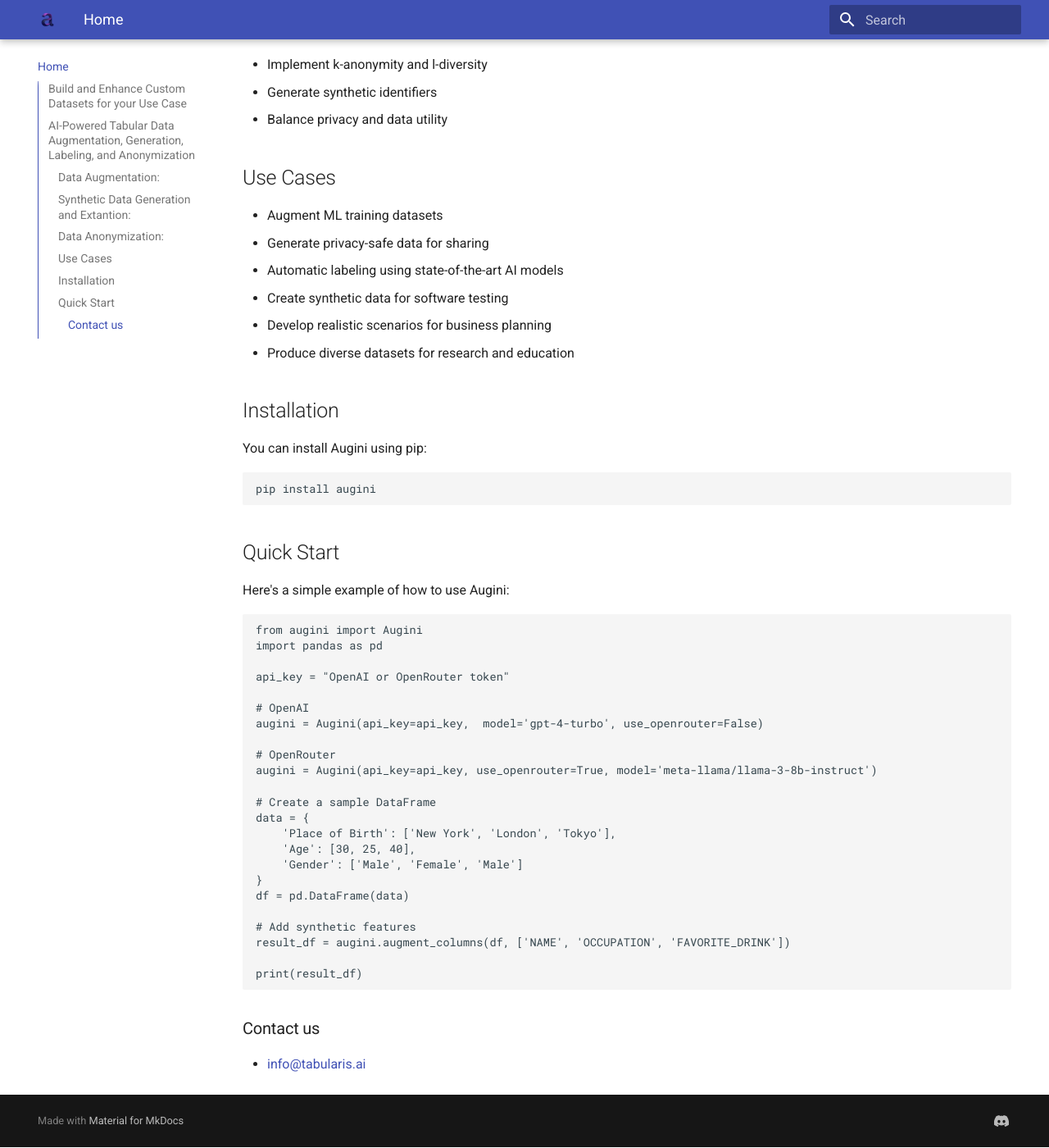
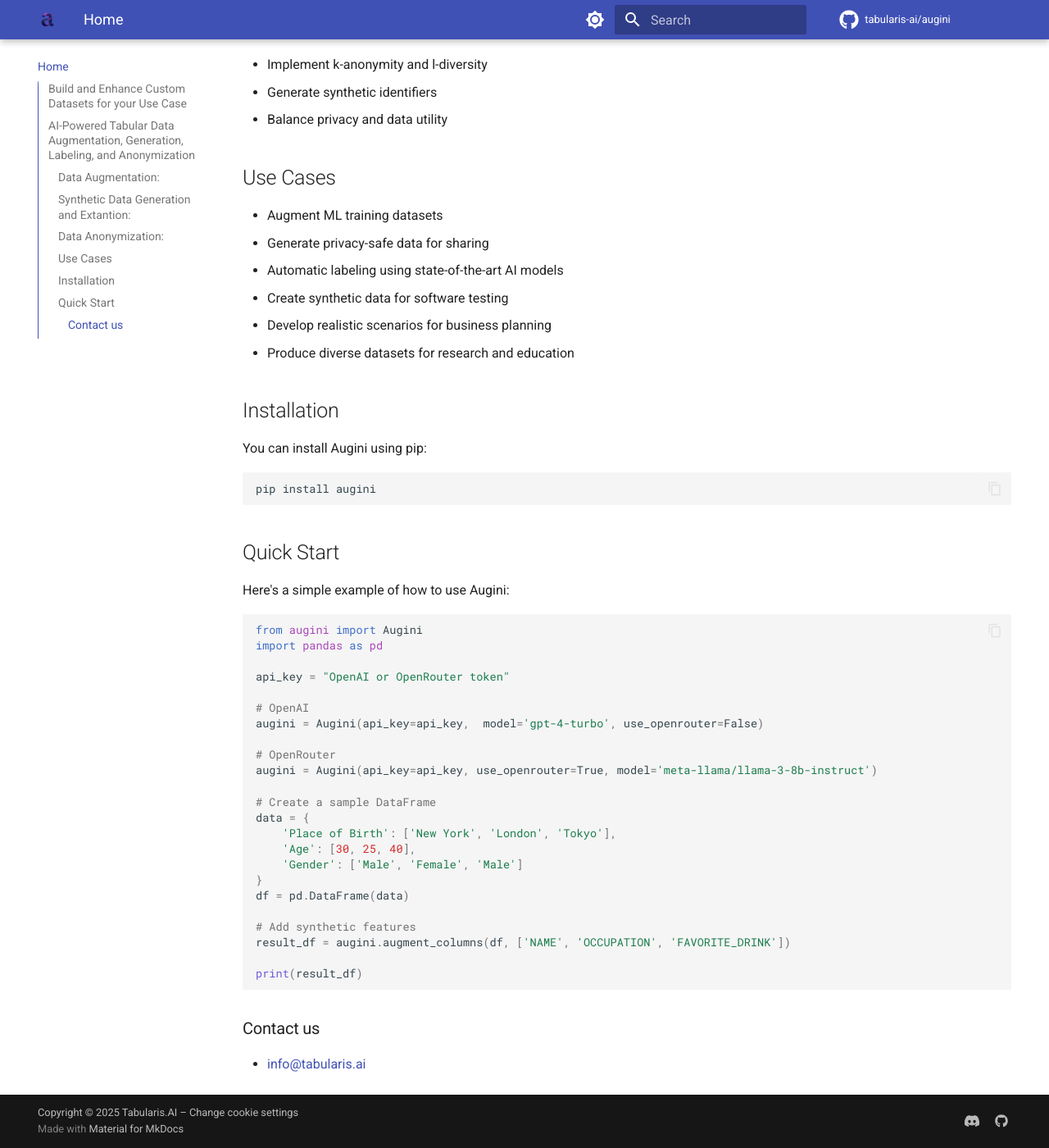
Before and after one commit to tabularis-ai/augini, an MkDocs documentation site: the page built from docs/index.md, in a window 1280 px wide and 1400 px high, scrolled down 1071 px. Shown: the whole window at 82% size. Built offline with MkDocs 1.6.1 and Material for MkDocs 9.7.7, drawn with Linux system fonts in a browser that asks for light colours; comment, search, counter and statistics services are not loaded.

Commit message:
Update mkdocs.yml

```diff
--- a/mkdocs.yml
+++ b/mkdocs.yml
@@ -1,23 +1,83 @@
 site_name: Augini
 site_url: https://tabularis-ai.github.io/augini/
+repo_url: https://github.com/tabularis-ai/augini
+repo_name: tabularis-ai/augini
 
 theme:
   name: material
   palette:
-    - scheme: default
+    - media: "(prefers-color-scheme: light)"
+      scheme: default
       primary: indigo
       accent: blue
-    - scheme: dark
+      toggle:
+        icon: material/brightness-7
+        name: Switch to dark mode
+    - media: "(prefers-color-scheme: dark)"
+      scheme: slate
       primary: indigo
       accent: blue
+      toggle:
+        icon: material/brightness-4
+        name: Switch to light mode
   font:
     text: Roboto
     code: Roboto Mono
   features:
     - navigation.tabs
+    - navigation.sections
+    - navigation.top
+    - navigation.tracking
+    - navigation.indexes
     - toc.integrate
+    - search.suggest
+    - search.highlight
+    - content.tabs.link
+    - content.code.copy
   logo: assets/images/logo_augini.png
+  favicon: assets/images/favicon.png
+  icon:
+    repo: fontawesome/brands/github
+
+markdown_extensions:
+  - tables
+  - attr_list
+  - def_list
+  - md_in_html
+  - pymdownx.highlight:
+      anchor_linenums: true
+  - pymdownx.inlinehilite
+  - pymdownx.snippets
+  - pymdownx.superfences
+  - pymdownx.tabbed:
+      alternate_style: true
+  - admonition
+  - pymdownx.details
+  - pymdownx.emoji:
+      emoji_index: !!python/name:materialx.emoji.twemoji
+      emoji_generator: !!python/name:materialx.emoji.to_svg
+
 extra:
   social:
-  - icon: fontawesome/brands/discord
-    link: https://discord.gg/sznxwdqBXj
+    - icon: fontawesome/brands/discord
+      link: https://discord.gg/sznxwdqBXj
+    - icon: fontawesome/brands/github
+      link: https://github.com/tabularis-ai/augini
+  consent:
+    title: Cookie consent
+    description: >-
+      We use cookies to recognize your repeated visits and preferences, as well
+      as to measure the effectiveness of our documentation and whether users
+      find what they're searching for. With your consent, you're helping us to
+      make our documentation better.
+
+copyright: >
+  Copyright &copy; 2025 Tabularis.AI –
+  <a href="#__consent">Change cookie settings</a>
+
+plugins:
+  - search
+  - tags
+
+extra_css:
+  - assets/stylesheets/extra.css
```
